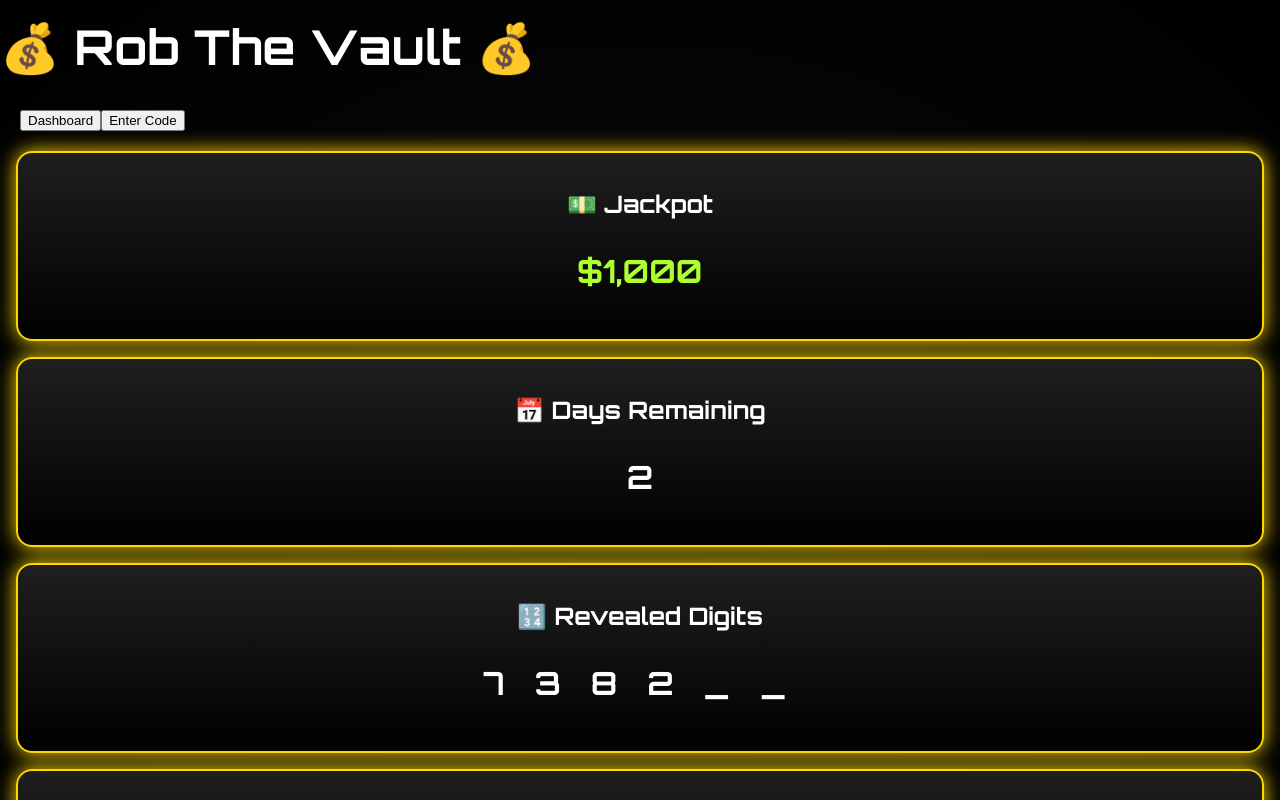
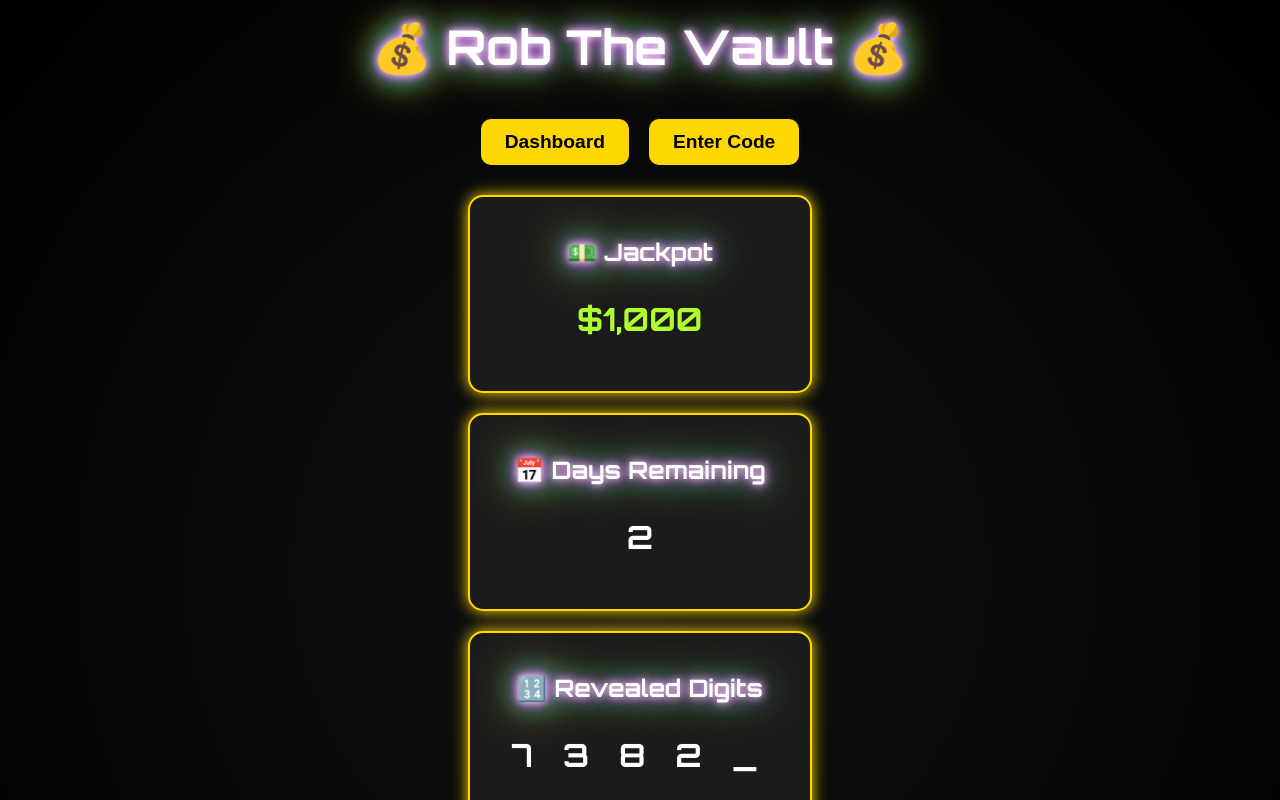
Before and after one commit to kxthu/vault-promo-final-site, a React (Create React App) app: page / in a window 1280 px wide. Shown: the top 800 px of the page. Built offline with nearby package versions, Linux system fonts and the light colour scheme.

Commit message:
Update index.css

```diff
--- a/src/index.css
+++ b/src/index.css
@@ -1,13 +1,13 @@
 body {
   margin: 0;
   font-family: 'Orbitron', sans-serif;
-  background: radial-gradient(ellipse at center, #0a0a0a 0%, #000000 100%);
+  background: radial-gradient(circle at center, #111, #000);
   color: white;
-  overflow-x: hidden;
+  text-align: center;
 }
 
-.glow {
-  text-shadow: 0 0 5px #fff, 0 0 10px #f0f, 0 0 20px #0ff, 0 0 40px gold;
+.glow-text {
+  text-shadow: 0 0 8px #fff, 0 0 15px #f0f, 0 0 30px #0ff, 0 0 45px gold;
   animation: flicker 2s infinite;
 }
 
@@ -20,12 +20,24 @@ body {
   }
 }
 
+.button {
+  background: gold;
+  color: black;
+  border: none;
+  padding: 12px 24px;
+  font-size: 1.2em;
+  border-radius: 10px;
+  cursor: pointer;
+  margin: 10px;
+  font-weight: bold;
+}
+
 .panel {
-  border-radius: 1rem;
-  border: 2px solid #ffd700;
-  background: linear-gradient(to bottom, #1f1f1f, #000);
-  box-shadow: 0 0 20px gold;
-  padding: 1rem;
-  margin: 1rem;
-  text-align: center;
+  background: #1b1b1b;
+  border: 2px solid gold;
+  border-radius: 15px;
+  box-shadow: 0 0 15px gold;
+  padding: 20px;
+  margin: 20px auto;
+  width: 300px;
 }
```
